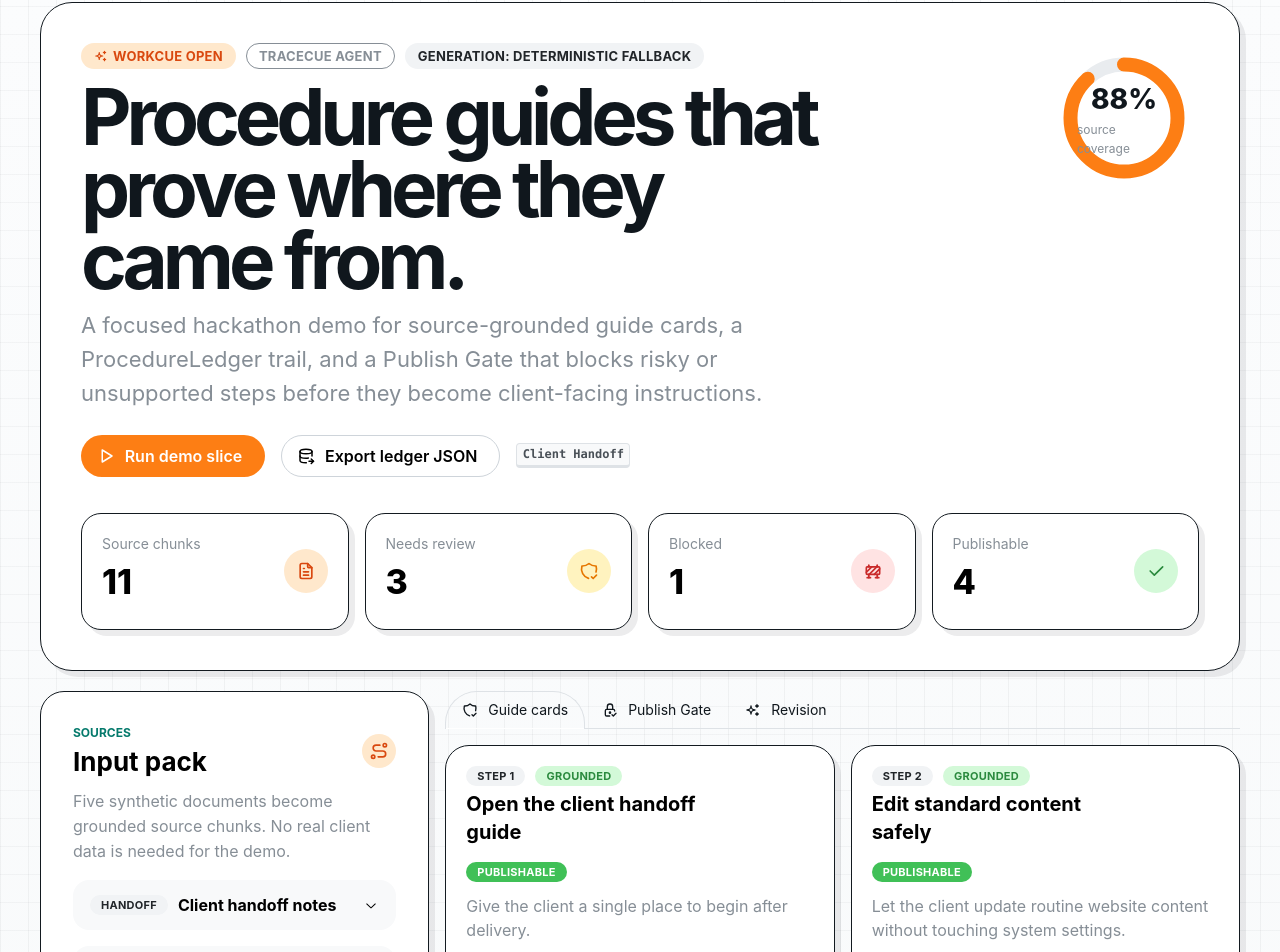
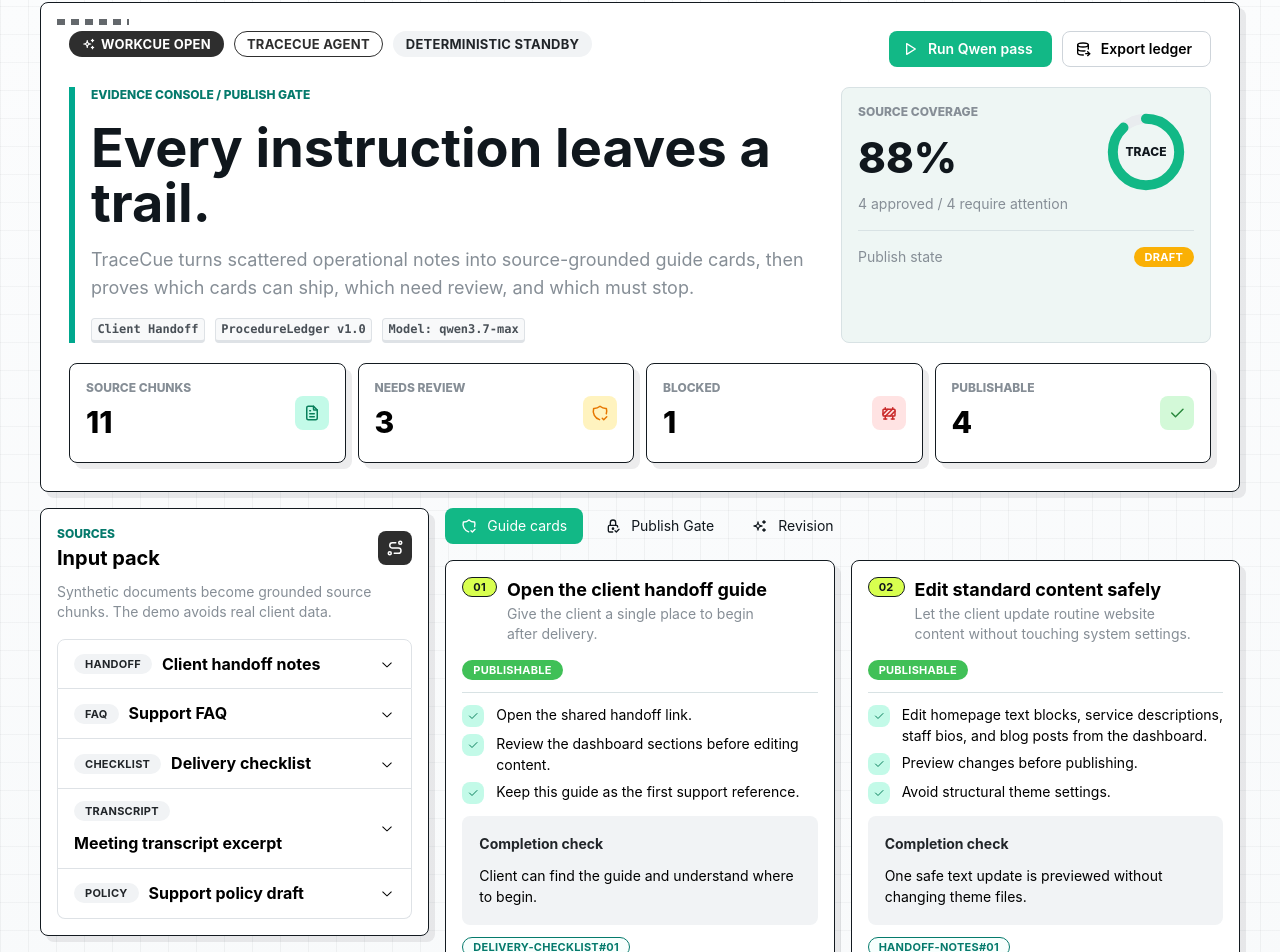
Before and after one commit to sofus-deng/tracecue, a Next.js app: page / in a window 1280 px wide. Shown: the part 22-974 px from the top of the page. Built offline with nearby package versions, Linux system fonts and the light colour scheme.

Commit message:
style(ui): redesign dashboard as distinctive evidence console

```diff
--- a/src/components/TraceCueDashboard.tsx
+++ b/src/components/TraceCueDashboard.tsx
@@ -2,7 +2,6 @@
 
 import {
   Accordion,
-  ActionIcon,
   Alert,
   Badge,
   Box,
@@ -70,11 +69,11 @@
 type RunDemoResponse = TraceCueDashboardProps;
 
 const generationStatus = {
-  deterministic_fallback: { label: 'Generation: deterministic fallback', color: 'gray' },
-  qwen_live: { label: 'Generation: Qwen live', color: 'green' },
-  qwen_unconfigured_fallback: { label: 'Generation: Qwen unconfigured -> fallback', color: 'yellow' },
-  qwen_failed_fallback: { label: 'Generation: Qwen failed -> fallback', color: 'red' },
-  qwen_quota_paused: { label: 'Generation: paused - no free quota', color: 'red' },
+  deterministic_fallback: { label: 'Deterministic standby', color: 'gray' },
+  qwen_live: { label: 'Qwen live', color: 'teal' },
+  qwen_unconfigured_fallback: { label: 'Qwen unconfigured', color: 'yellow' },
+  qwen_failed_fallback: { label: 'Qwen fallback', color: 'red' },
+  qwen_quota_paused: { label: 'Paused - no free quota', color: 'red' },
 } as const;
 
 function notificationTone(mode: GuideGenerationMeta['mode']) {
@@ -199,91 +198,123 @@
     <Box className="trace-shell" pos="relative">
       <Box className="trace-orb" />
       <Container size="xl">
-        <Paper className="trace-glass" radius="32px" p={{ base: 'xl', md: 40 }}>
-          <Group justify="space-between" align="flex-start" gap="lg">
-            <Stack gap="sm" maw={760}>
+        <Paper className="trace-glass trace-workbench" radius="md" p={{ base: 'lg', md: 28 }}>
+          <Stack gap="lg">
+            <Group justify="space-between" align="flex-start" gap="md">
               <Group gap="xs">
-                <Badge variant="light" color="orange" size="lg" leftSection={<IconSparkles size={14} />}>
+                <Badge variant="filled" color="dark" size="lg" leftSection={<IconSparkles size={14} />}>
                   WorkCue Open
                 </Badge>
-                <Badge variant="outline" color="gray" size="lg">
+                <Badge variant="outline" color="dark" size="lg">
                   TraceCue Agent
                 </Badge>
-                <Tooltip label={`${currentGenerationMeta.reason} Model: ${currentGenerationMeta.model}`} multiline w={320}>
+                <Tooltip label={`${currentGenerationMeta.reason} Model: ${currentGenerationMeta.model}`} multiline w={360}>
                   <Badge variant="light" color={currentGenerationStatus.color} size="lg">
                     {currentGenerationStatus.label}
                   </Badge>
                 </Tooltip>
               </Group>
-              <Title order={1} fz={{ base: 48, md: 78 }} lh={0.92} style={{ letterSpacing: '-0.065em' }}>
-                Procedure guides that prove where they came from.
-              </Title>
-              <Text c="dimmed" fz={{ base: 'lg', md: 22 }} maw={760}>
-                A focused hackathon demo for source-grounded guide cards, a ProcedureLedger trail,
-                and a Publish Gate that blocks risky or unsupported steps before they become client-facing instructions.
-              </Text>
-              <Group mt="sm">
+              <Group gap="xs">
                 <Button
-                  size="md"
-                  radius="xl"
-                  leftSection={<IconPlayerPlay size={18} />}
-                  color="orange"
+                  size="sm"
+                  radius="md"
+                  leftSection={<IconPlayerPlay size={16} />}
+                  color="teal"
                   loading={isRunningDemo}
                   onClick={runDemoSlice}
                 >
-                  {isRunningDemo ? 'Running Qwen...' : 'Run demo slice'}
+                  {isRunningDemo ? 'Running Qwen' : 'Run Qwen pass'}
                 </Button>
                 <Button
-                  size="md"
-                  radius="xl"
+                  size="sm"
+                  radius="md"
                   variant="default"
-                  leftSection={<IconDatabaseExport size={18} />}
+                  leftSection={<IconDatabaseExport size={16} />}
                   onClick={exportLedgerJson}
                 >
-                  Export ledger JSON
+                  Export ledger
                 </Button>
-                <Kbd>Client Handoff</Kbd>
+              </Group>
+            </Group>
+
+            <Grid gutter="lg" align="stretch">
+              <Grid.Col span={{ base: 12, md: 8 }}>
+                <Stack gap="md" className="trace-ledger-strip" pl="md">
+                  <Text className="trace-kicker" size="xs" fw={800}>
+                    Evidence console / publish gate
+                  </Text>
+                  <Title order={1} fz={{ base: 34, md: 54 }} lh={1.02}>
+                    Every instruction leaves a trail.
+                  </Title>
+                  <Text c="dimmed" fz={{ base: 'md', md: 'lg' }} maw={760}>
+                    TraceCue turns scattered operational notes into source-grounded guide cards, then proves which cards can ship, which need review, and which must stop.
+                  </Text>
+                  <Group gap="xs">
+                    <Kbd className="trace-evidence-code">Client Handoff</Kbd>
+                    <Kbd className="trace-evidence-code">ProcedureLedger v1.0</Kbd>
+                    <Kbd className="trace-evidence-code">Model: {currentGenerationMeta.model}</Kbd>
                   </Group>
                 </Stack>
+              </Grid.Col>
+              <Grid.Col span={{ base: 12, md: 4 }}>
+                <Paper className="trace-subtle-panel" radius="md" p="md" h="100%">
+                  <Group justify="space-between" align="flex-start">
+                    <Stack gap={4}>
+                      <Text size="xs" fw={800} c="dimmed" tt="uppercase">Source coverage</Text>
+                      <Text fz={42} fw={850}>{currentLedger.sourceCoverage}%</Text>
+                      <Text size="sm" c="dimmed">{currentLedger.reviewSummary}</Text>
+                    </Stack>
                     <RingProgress
-              size={150}
-              thickness={14}
+                      size={96}
+                      thickness={10}
                       roundCaps
-              sections={[{ value: currentLedger.sourceCoverage, color: 'orange' }]}
-              label={
-                <Stack align="center" gap={0}>
-                  <Text fz={28} fw={800}>{currentLedger.sourceCoverage}%</Text>
-                  <Text fz="xs" c="dimmed">source coverage</Text>
-                </Stack>
-              }
+                      sections={[{ value: currentLedger.sourceCoverage, color: 'teal' }]}
+                      label={<Text ta="center" size="xs" fw={800}>TRACE</Text>}
                     />
                   </Group>
+                  <Divider my="md" className="trace-rule" />
+                  <Group justify="space-between">
+                    <Text size="sm" c="dimmed">Publish state</Text>
+                    <Badge color={currentLedger.publishStatus === 'approved' ? 'green' : 'yellow'} variant="filled">
+                      {currentLedger.publishStatus}
+                    </Badge>
+                  </Group>
+                </Paper>
+              </Grid.Col>
+            </Grid>
 
-          <SimpleGrid cols={{ base: 1, md: 4 }} spacing="md" mt={36}>
-            <MetricCard icon={<IconFileText size={20} />} label="Source chunks" value={String(sourceChunks.length)} />
-            <MetricCard icon={<IconShieldCheck size={20} />} label="Needs review" value={String(needsReview.length)} tone="yellow" />
-            <MetricCard icon={<IconBarrierBlock size={20} />} label="Blocked" value={String(blocked.length)} tone="red" />
-            <MetricCard icon={<IconCheck size={20} />} label="Publishable" value={String(publishable.length)} tone="green" />
+            {currentGenerationMeta.mode === 'qwen_quota_paused' ? (
+              <Alert color="red" radius="md" title="Live generation paused">
+                {currentGenerationMeta.reason}
+              </Alert>
+            ) : null}
+
+            <SimpleGrid cols={{ base: 2, md: 4 }} spacing="sm">
+              <MetricCard icon={<IconFileText size={18} />} label="Source chunks" value={String(sourceChunks.length)} />
+              <MetricCard icon={<IconShieldCheck size={18} />} label="Needs review" value={String(needsReview.length)} tone="yellow" />
+              <MetricCard icon={<IconBarrierBlock size={18} />} label="Blocked" value={String(blocked.length)} tone="red" />
+              <MetricCard icon={<IconCheck size={18} />} label="Publishable" value={String(publishable.length)} tone="green" />
             </SimpleGrid>
+          </Stack>
         </Paper>
 
-        <Grid mt="lg">
+        <Grid mt="md" gutter="md">
           <Grid.Col span={{ base: 12, lg: 4 }}>
-            <Stack>
-              <Card className="trace-glass" radius="24px" p="xl">
+            <Stack gap="md">
+              <Card className="trace-glass" radius="md" p="md">
                 <Group justify="space-between">
                   <Stack gap={2}>
-                    <Text className="trace-kicker" fz="xs" fw={700}>Sources</Text>
-                    <Title order={2}>Input pack</Title>
+                    <Text className="trace-kicker" fz="xs" fw={800}>Sources</Text>
+                    <Title order={2} fz="xl">Input pack</Title>
                   </Stack>
-                  <ThemeIcon variant="light" color="orange" radius="xl" size="lg">
-                    <IconRoute size={20} />
+                  <ThemeIcon variant="filled" color="dark" radius="md" size="lg">
+                    <IconRoute size={18} />
                   </ThemeIcon>
                 </Group>
-                <Text c="dimmed" mt="xs">
-                  Five synthetic documents become grounded source chunks. No real client data is needed for the demo.
+                <Text c="dimmed" mt="xs" size="sm">
+                  Synthetic documents become grounded source chunks. The demo avoids real client data.
                 </Text>
-                <Accordion variant="separated" mt="md" radius="lg">
+                <Accordion variant="contained" mt="md" radius="md">
                   {sourceDocuments.map((doc) => (
                     <Accordion.Item key={doc.id} value={doc.id}>
                       <Accordion.Control>
@@ -300,30 +331,30 @@
                 </Accordion>
               </Card>
 
-              <Card className="trace-glass" radius="24px" p="xl">
+              <Card className="trace-glass" radius="md" p="md">
                 <Group justify="space-between">
                   <Stack gap={2}>
-                    <Text className="trace-kicker" fz="xs" fw={700}>Ledger</Text>
-                    <Title order={2}>ProcedureLedger</Title>
+                    <Text className="trace-kicker" fz="xs" fw={800}>Ledger</Text>
+                    <Title order={2} fz="xl">ProcedureLedger</Title>
                   </Stack>
-                  <ThemeIcon variant="light" color="violet" radius="xl" size="lg">
-                    <IconGitBranch size={20} />
+                  <ThemeIcon variant="light" color="teal" radius="md" size="lg">
+                    <IconGitBranch size={18} />
                   </ThemeIcon>
                 </Group>
-                <Timeline color="orange" active={4} bulletSize={26} lineWidth={2} mt="lg">
-                  <Timeline.Item bullet={<IconFileText size={14} />} title="Source snapshot">
+                <Timeline color="teal" active={4} bulletSize={24} lineWidth={2} mt="md">
+                  <Timeline.Item bullet={<IconFileText size={13} />} title="Source snapshot">
                     <Text size="sm" c="dimmed">{sourceChunks.length} chunks captured from synthetic inputs.</Text>
                   </Timeline.Item>
-                  <Timeline.Item bullet={<IconShieldCheck size={14} />} title="Guard results">
+                  <Timeline.Item bullet={<IconShieldCheck size={13} />} title="Guard results">
                     <Text size="sm" c="dimmed">{currentLedger.riskFlagCount} risk flags, {currentLedger.missingSourceStepIds.length} missing-source step.</Text>
                   </Timeline.Item>
-                  <Timeline.Item bullet={<IconClipboardCheck size={14} />} title="Review state">
+                  <Timeline.Item bullet={<IconClipboardCheck size={13} />} title="Review state">
                     <Text size="sm" c="dimmed">{currentLedger.reviewSummary}</Text>
                   </Timeline.Item>
-                  <Timeline.Item bullet={<IconLockCheck size={14} />} title="Publish state">
+                  <Timeline.Item bullet={<IconLockCheck size={13} />} title="Publish state">
                     <Text size="sm" c="dimmed">Current status: {currentLedger.publishStatus}</Text>
                   </Timeline.Item>
-                  <Timeline.Item bullet={<IconArrowRight size={14} />} title="Revision target">
+                  <Timeline.Item bullet={<IconArrowRight size={13} />} title="Revision target">
                     <Text size="sm" c="dimmed">{currentLedger.revisionProposal}</Text>
                   </Timeline.Item>
                 </Timeline>
@@ -332,7 +363,7 @@
           </Grid.Col>
 
           <Grid.Col span={{ base: 12, lg: 8 }}>
-            <Tabs defaultValue="cards" variant="outline" radius="xl">
+            <Tabs defaultValue="cards" variant="pills" radius="md">
               <Tabs.List>
                 <Tabs.Tab value="cards" leftSection={<IconShieldCheck size={16} />}>Guide cards</Tabs.Tab>
                 <Tabs.Tab value="publish" leftSection={<IconLockCheck size={16} />}>Publish Gate</Tabs.Tab>
@@ -342,17 +373,16 @@
               <Tabs.Panel value="cards" pt="md">
                 <SimpleGrid cols={{ base: 1, md: 2 }} spacing="md">
                   {currentGuardedCards.map((card) => (
-                    <Card key={card.id} className="trace-glass" radius="24px" p="lg">
+                    <Card key={card.id} className="trace-glass" radius="md" p="md">
+                      <Stack gap="sm">
                         <Group justify="space-between" align="start">
-                        <Stack gap={4} maw="72%">
-                          <Group gap="xs">
-                            <Badge color="gray" variant="light">Step {card.order}</Badge>
-                            <Badge color={card.sourceGuardStatus === 'grounded' ? 'green' : 'yellow'} variant="light">
-                              {card.sourceGuardStatus}
-                            </Badge>
+                          <Group gap="xs" align="start">
+                            <Badge className="trace-card-index" variant="filled">{String(card.order).padStart(2, '0')}</Badge>
+                            <Stack gap={2} maw="78%">
+                              <Title order={3} fz="lg">{card.title}</Title>
+                              <Text c="dimmed" size="sm">{card.purpose}</Text>
+                            </Stack>
                           </Group>
-                          <Title order={3} fz="xl">{card.title}</Title>
-                        </Stack>
                           <Tooltip label={card.publishGateReason} multiline w={260}>
                             <Badge color={statusColor[card.publishGateStatus]} variant="filled">
                               {card.publishGateStatus.replace('_', ' ')}
@@ -360,28 +390,29 @@
                           </Tooltip>
                         </Group>
 
-                      <Text c="dimmed" mt="sm">{card.purpose}</Text>
-                      <Divider my="md" />
-                      <Stack gap={6}>
+                        <Divider className="trace-rule" />
+                        <Stack gap={7}>
                           {card.instructions.map((item) => (
                             <Group key={item} gap="sm" align="start" wrap="nowrap">
-                            <ThemeIcon size="sm" radius="xl" color="orange" variant="light"><IconCheck size={12} /></ThemeIcon>
+                              <ThemeIcon size="sm" radius="md" color="teal" variant="light"><IconCheck size={12} /></ThemeIcon>
                               <Text size="sm">{item}</Text>
                             </Group>
                           ))}
                         </Stack>
 
-                      <Alert mt="md" radius="lg" color="gray" variant="light" title="Completion check">
+                        <Alert radius="md" color="gray" variant="light" title="Completion check">
                           {card.completionCheck}
                         </Alert>
 
-                      <Group mt="md" gap="xs">
+                        <Group gap="xs">
                           {card.sourceRefs.length > 0 ? card.sourceRefs.map((ref) => (
-                          <Badge key={ref} variant="outline" color="orange">{ref}</Badge>
+                            <Badge key={ref} className="trace-source-pill" variant="outline">
+                              {ref}
+                            </Badge>
                           )) : <Badge color="red" variant="light">No source reference</Badge>}
                         </Group>
 
-                      <Group mt="md" gap="xs">
+                        <Group gap="xs">
                           {card.riskFlags.length === 0 ? (
                             <Badge color="green" variant="light">No risk flags</Badge>
                           ) : card.riskFlags.map((flag) => (
@@ -390,56 +421,59 @@
                             </Badge>
                           ))}
                         </Group>
+                      </Stack>
                     </Card>
                   ))}
                 </SimpleGrid>
               </Tabs.Panel>
 
               <Tabs.Panel value="publish" pt="md">
-                <Card className="trace-glass" radius="24px" p="xl">
+                <Card className="trace-glass" radius="md" p="md">
+                  <Stack gap="md">
                     <Group justify="space-between" align="start">
                       <Stack gap={4}>
-                      <Text className="trace-kicker" fz="xs" fw={700}>Publish Gate</Text>
-                      <Title order={2}>Only reviewed and grounded cards can ship.</Title>
-                      <Text c="dimmed" maw={720}>
-                        TraceCue blocks unsupported steps and holds risky commitments for review. This is the difference between a document generator and a procedure workflow agent.
+                        <Text className="trace-kicker" fz="xs" fw={800}>Publish Gate</Text>
+                        <Title order={2} fz="xl">Unsupported instructions stop here.</Title>
+                        <Text c="dimmed" maw={720} size="sm">
+                          TraceCue separates source-grounded cards from risky or unsupported text before the guide becomes client-facing.
                         </Text>
                       </Stack>
-                    <ActionIcon radius="xl" variant="light" color="orange" size="xl">
-                      <IconLockCheck size={24} />
-                    </ActionIcon>
+                      <ThemeIcon radius="md" variant="filled" color="dark" size="lg">
+                        <IconLockCheck size={20} />
+                      </ThemeIcon>
                     </Group>
 
-                  <SimpleGrid cols={{ base: 1, md: 3 }} mt="lg">
+                    <SimpleGrid cols={{ base: 1, md: 3 }}>
                       <GateColumn title="Publishable" color="green" count={publishable.length} cards={publishable.map((card) => card.title)} />
                       <GateColumn title="Needs Review" color="yellow" count={needsReview.length} cards={needsReview.map((card) => card.title)} />
                       <GateColumn title="Blocked" color="red" count={blocked.length} cards={blocked.map((card) => card.title)} />
                     </SimpleGrid>
+                  </Stack>
                 </Card>
               </Tabs.Panel>
 
               <Tabs.Panel value="revision" pt="md">
-                <Card className="trace-glass" radius="24px" p="xl">
-                  <Text className="trace-kicker" fz="xs" fw={700}>Feedback → v1.1</Text>
-                  <Title order={2}>Revision proposal</Title>
-                  <Text c="dimmed" mt="xs">
+                <Card className="trace-glass" radius="md" p="md">
+                  <Text className="trace-kicker" fz="xs" fw={800}>Feedback to v1.1</Text>
+                  <Title order={2} fz="xl">Revision proposal</Title>
+                  <Text c="dimmed" mt="xs" size="sm">
                     The demo includes one feedback item to prove the guide is updateable, not static AI text.
                   </Text>
                   <Textarea
-                    mt="lg"
+                    mt="md"
                     label="Sample feedback"
                     autosize
                     minRows={3}
                     value={feedback}
                     onChange={(event) => setFeedback(event.currentTarget.value)}
                   />
-                  <Paper mt="lg" p="lg" radius="lg" withBorder bg="rgba(255,255,255,0.04)">
+                  <Paper mt="md" p="md" radius="md" className="trace-subtle-panel">
                     <Group justify="space-between">
-                      <Badge color="orange" variant="light">v1.1 proposal</Badge>
+                      <Badge color="teal" variant="filled">v1.1 proposal</Badge>
                       <Badge color="gray" variant="outline">Recorded in ProcedureLedger</Badge>
                     </Group>
-                    <Text mt="md">
-                      Clarify Step 5 by adding a concrete example: “When reporting a broken form, include the URL, screenshot, device, browser, and what you expected to happen.” Keep source reference <Code>meeting-transcript#01</Code>.
+                    <Text mt="md" size="sm">
+                      Clarify Step 5 by adding a concrete example: <Code>URL + screenshot + device + browser + expected result</Code>. Keep source reference <Code>meeting-transcript#01</Code>.
                     </Text>
                   </Paper>
                 </Card>
@@ -452,15 +486,15 @@
   );
 }
 
-function MetricCard({ icon, label, value, tone = 'orange' }: { icon: React.ReactNode; label: string; value: string; tone?: string }) {
+function MetricCard({ icon, label, value, tone = 'teal' }: { icon: React.ReactNode; label: string; value: string; tone?: string }) {
   return (
-    <Card className="trace-glass" radius="20px" p="lg">
+    <Card className="trace-glass" radius="md" p="md">
       <Group justify="space-between">
         <Stack gap={2}>
-          <Text size="sm" c="dimmed">{label}</Text>
-          <Text fz={34} fw={850}>{value}</Text>
+          <Text size="xs" c="dimmed" tt="uppercase" fw={800}>{label}</Text>
+          <Text fz={30} fw={850}>{value}</Text>
         </Stack>
-        <ThemeIcon color={tone} variant="light" radius="xl" size="xl">
+        <ThemeIcon color={tone} variant="light" radius="md" size="lg">
           {icon}
         </ThemeIcon>
       </Group>
@@ -470,16 +504,16 @@
 
 function GateColumn({ title, color, count, cards }: { title: string; color: string; count: number; cards: string[] }) {
   return (
-    <Paper p="md" radius="lg" withBorder bg="rgba(255,255,255,0.035)">
+    <Paper p="md" radius="md" className="trace-subtle-panel">
       <Group justify="space-between">
-        <Text fw={750}>{title}</Text>
+        <Text fw={800}>{title}</Text>
         <Badge color={color}>{count}</Badge>
       </Group>
-      <Progress mt="sm" value={Math.min(100, count * 18)} color={color} radius="xl" />
-      <ScrollArea h={170} mt="md">
+      <Progress mt="sm" value={Math.min(100, count * 22)} color={color} radius="md" />
+      <ScrollArea h={168} mt="md">
         <Stack gap="xs">
           {cards.length > 0 ? cards.map((card) => (
-            <Paper key={card} p="sm" radius="md" bg="rgba(255,255,255,0.04)">
+            <Paper key={card} p="xs" radius="md" bg="white" withBorder>
               <Text size="sm">{card}</Text>
             </Paper>
           )) : <Text size="sm" c="dimmed">No cards in this state.</Text>}
```
Lines whose indentation alone changed are shown as unchanged.
